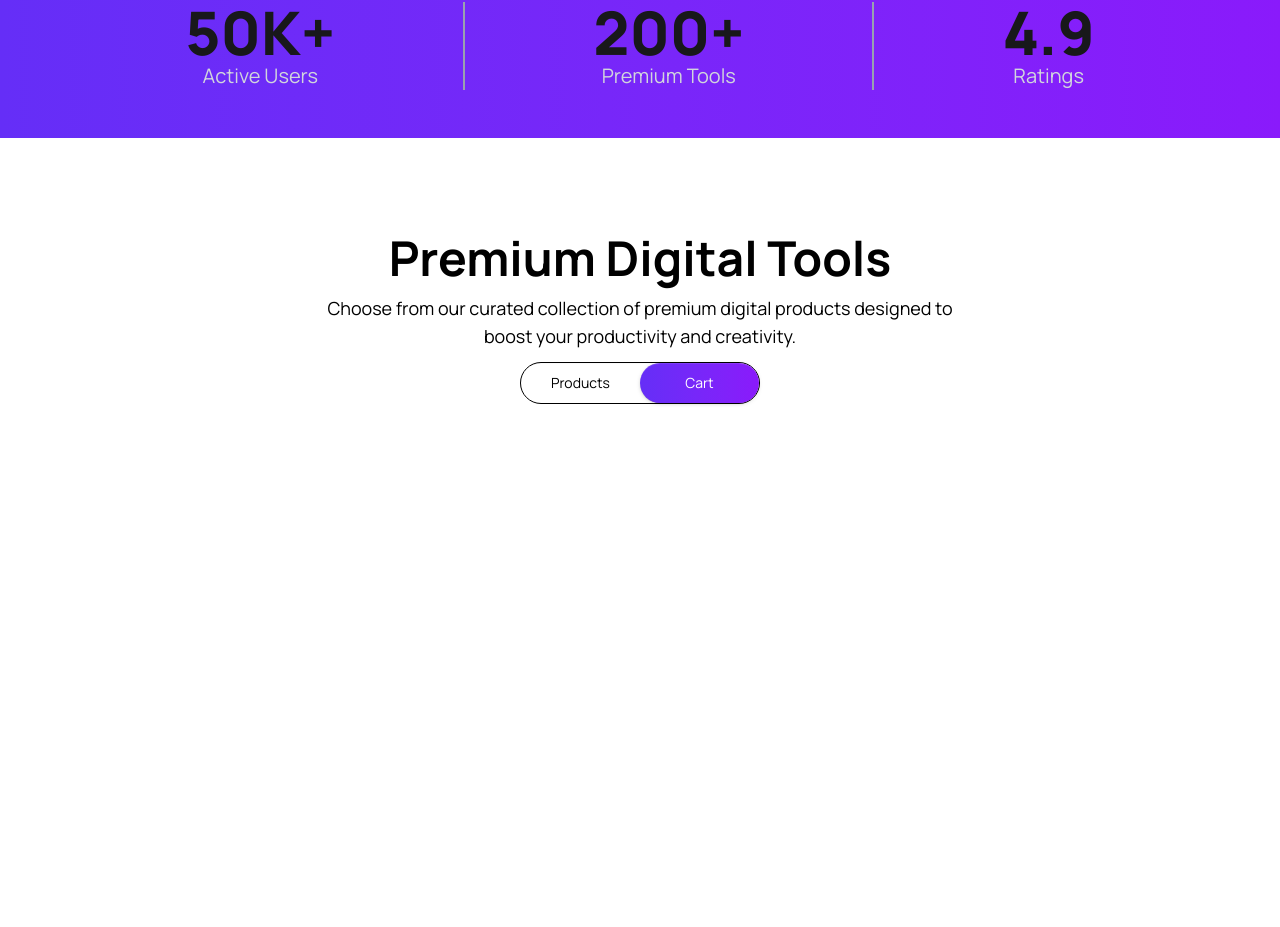
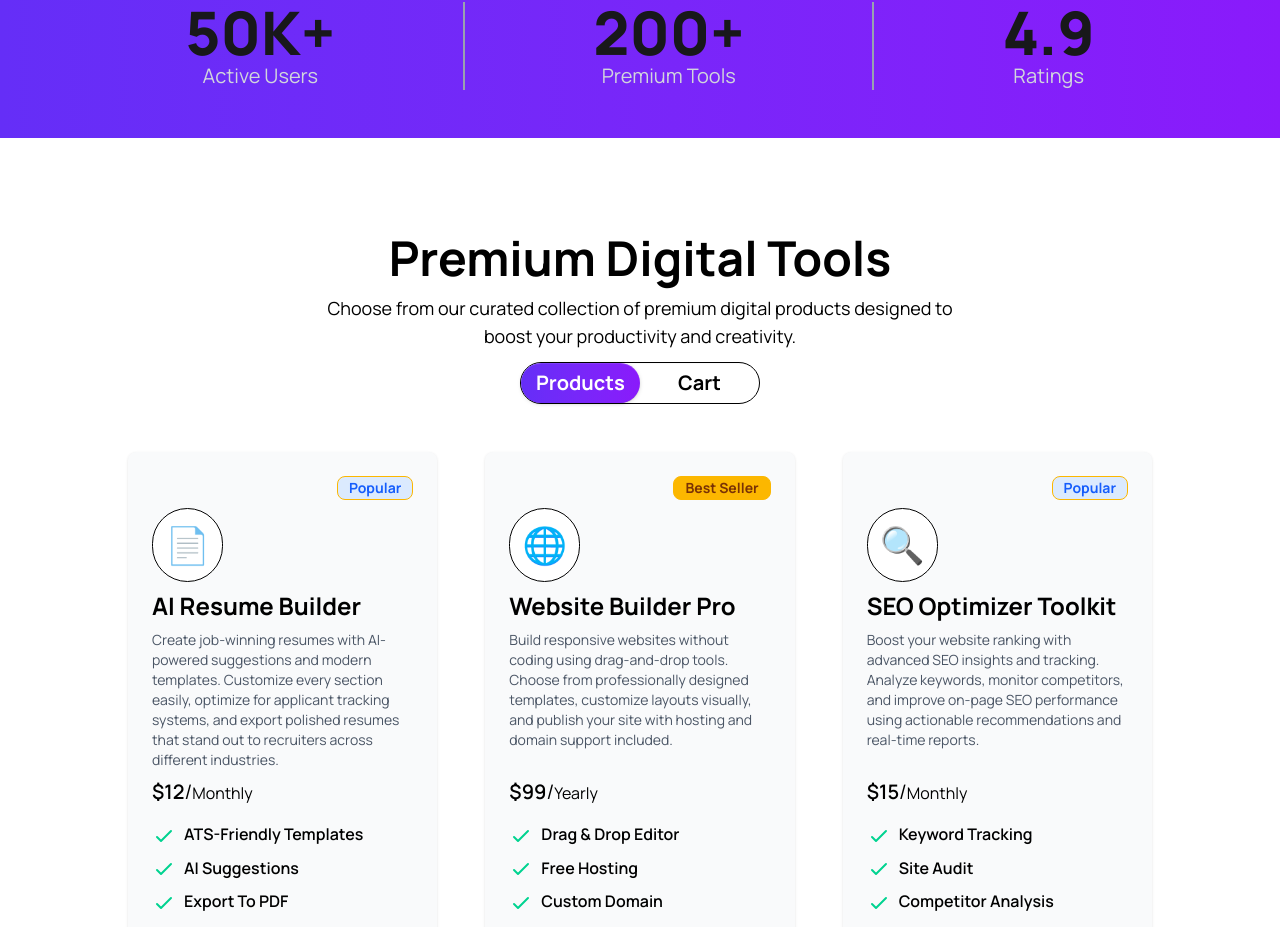
Before and after one commit to Chanbadsha/DigiTool, a React (Vite) app: page / in a window 1280 px wide. Shown: the part 928-1855 px from the top of the page. Before the commit the page ends 1428 px from the top, so only its background shows below. Built offline with nearby package versions, Linux system fonts and the light colour scheme.

Commit message:
Products Card Displayed

```diff
--- a/package.json
+++ b/package.json
@@ -11,6 +11,7 @@
   },
   "dependencies": {
     "@tailwindcss/vite": "^4.2.2",
+    "axios": "^1.14.0",
     "lucide-react": "^1.7.0",
     "react": "^19.2.4",
     "react-dom": "^19.2.4",
--- a/public/products.json
+++ b/public/products.json
@@ -2,7 +2,7 @@
     {
         "id": 1,
         "name": "AI Resume Builder",
-        "description": "Create job-winning resumes with AI-powered suggestions and modern templates.",
+        "description": "Create job-winning resumes with AI-powered suggestions and modern templates. Customize every section easily, optimize for applicant tracking systems, and export polished resumes that stand out to recruiters across different industries.",
         "price": 12,
         "period": "monthly",
         "tag": "popular",
@@ -10,14 +10,16 @@
         "features": [
             "ATS-friendly templates",
             "AI suggestions",
-            "Export to PDF"
+            "Export to PDF",
+            "Custom sections",
+            "Real-time preview"
         ],
         "icon": "📄"
     },
     {
         "id": 2,
         "name": "Website Builder Pro",
-        "description": "Build responsive websites without coding using drag-and-drop tools.",
+        "description": "Build responsive websites without coding using drag-and-drop tools. Choose from professionally designed templates, customize layouts visually, and publish your site with hosting and domain support included.",
         "price": 99,
         "period": "yearly",
         "tag": "best seller",
@@ -25,14 +27,16 @@
         "features": [
             "Drag & drop editor",
             "Free hosting",
-            "Custom domain"
+            "Custom domain",
+            "Responsive templates",
+            "SEO settings"
         ],
         "icon": "🌐"
     },
     {
         "id": 3,
         "name": "SEO Optimizer Toolkit",
-        "description": "Boost your website ranking with advanced SEO insights and tracking.",
+        "description": "Boost your website ranking with advanced SEO insights and tracking. Analyze keywords, monitor competitors, and improve on-page SEO performance using actionable recommendations and real-time reports.",
         "price": 15,
         "period": "monthly",
         "tag": "popular",
@@ -40,14 +44,16 @@
         "features": [
             "Keyword tracking",
             "Site audit",
-            "Competitor analysis"
+            "Competitor analysis",
+            "Backlink checker",
+            "SEO reports"
         ],
         "icon": "🔍"
     },
     {
         "id": 4,
         "name": "Social Media Scheduler",
-        "description": "Plan, schedule, and automate posts across all major platforms.",
+        "description": "Plan, schedule, and automate posts across all major platforms. Manage multiple accounts, visualize content with a calendar view, and track engagement performance to grow your audience efficiently.",
         "price": 10,
         "period": "monthly",
         "tag": "new",
@@ -55,14 +61,16 @@
         "features": [
             "Multi-platform posting",
             "Calendar view",
-            "Analytics"
+            "Analytics",
+            "Auto scheduling",
+            "Post preview"
         ],
         "icon": "📅"
     },
     {
         "id": 5,
         "name": "Email Marketing Pro",
-        "description": "Create high-converting email campaigns with automation tools.",
+        "description": "Create high-converting email campaigns with automation tools. Design beautiful emails, segment your audience, and track campaign performance with detailed analytics to maximize conversions.",
         "price": 20,
         "period": "monthly",
         "tag": "best seller",
@@ -70,14 +78,16 @@
         "features": [
             "Automation workflows",
             "Templates",
-            "Performance analytics"
+            "Performance analytics",
+            "Audience segmentation",
+            "A/B testing"
         ],
         "icon": "📧"
     },
     {
         "id": 6,
         "name": "UI Design System Kit",
-        "description": "Pre-built UI components and design systems for faster development.",
+        "description": "Pre-built UI components and design systems for faster development. Use ready-made assets, maintain design consistency, and speed up your workflow with reusable and scalable design elements.",
         "price": 49,
         "period": "one-time",
         "tag": "popular",
@@ -85,14 +95,16 @@
         "features": [
             "Figma components",
             "Dark mode",
-            "Reusable assets"
+            "Reusable assets",
+            "Design tokens",
+            "Responsive layouts"
         ],
         "icon": "🎨"
     },
     {
         "id": 7,
         "name": "AI Content Generator",
-        "description": "Generate blogs, ads, and social media content in seconds.",
+        "description": "Generate blogs, ads, and social media content in seconds. Save time on writing, produce high-quality content ideas, and customize outputs for different platforms and audiences easily.",
         "price": 18,
         "period": "monthly",
         "tag": "popular",
@@ -100,14 +112,16 @@
         "features": [
             "Blog writing",
             "Ad copy",
-            "Social captions"
+            "Social captions",
+            "Tone control",
+            "Multi-language support"
         ],
         "icon": "🤖"
     },
     {
         "id": 8,
         "name": "Cloud Storage Plus",
-        "description": "Secure cloud storage with fast access and file sharing.",
+        "description": "Secure cloud storage with fast access and file sharing. Store your files safely, sync across devices, and share documents easily with advanced privacy and backup features.",
         "price": 8,
         "period": "monthly",
         "tag": "best seller",
@@ -115,14 +129,16 @@
         "features": [
             "100GB storage",
             "Secure sharing",
-            "Auto backup"
+            "Auto backup",
+            "File versioning",
+            "Cross-device sync"
         ],
         "icon": "☁️"
     },
     {
         "id": 9,
         "name": "Freelancer Toolkit",
-        "description": "All-in-one toolkit for freelancers to manage clients and projects.",
+        "description": "All-in-one toolkit for freelancers to manage clients and projects. Create invoices, send proposals, and organize client communication efficiently to grow your freelance business.",
         "price": 39,
         "period": "one-time",
         "tag": "new",
@@ -130,14 +146,16 @@
         "features": [
             "Invoice generator",
             "Proposal templates",
-            "Client CRM"
+            "Client CRM",
+            "Expense tracking",
+            "Contract templates"
         ],
         "icon": "🧑‍💻"
     },
     {
         "id": 10,
         "name": "Code Snippet Manager",
-        "description": "Organize and reuse your code snippets efficiently.",
+        "description": "Organize and reuse your code snippets efficiently. Store frequently used code, search quickly with tags, and sync across devices to improve your development workflow.",
         "price": 7,
         "period": "monthly",
         "tag": "popular",
@@ -145,14 +163,16 @@
         "features": [
             "Syntax highlighting",
             "Search & tags",
-            "Cloud sync"
+            "Cloud sync",
+            "Snippet sharing",
+            "Version history"
         ],
         "icon": "💻"
     },
     {
         "id": 11,
         "name": "Analytics Dashboard Pro",
-        "description": "Track and visualize your business data in real-time.",
+        "description": "Track and visualize your business data in real-time. Build custom dashboards, monitor key metrics, and generate reports to make data-driven decisions quickly.",
         "price": 25,
         "period": "monthly",
         "tag": "best seller",
@@ -160,14 +180,16 @@
         "features": [
             "Real-time data",
             "Custom charts",
-            "Export reports"
+            "Export reports",
+            "Data integration",
+            "Alerts & notifications"
         ],
         "icon": "📊"
     },
     {
         "id": 12,
         "name": "Password Manager Secure",
-        "description": "Store and manage your passwords with top-level encryption.",
+        "description": "Store and manage your passwords with top-level encryption. Keep your accounts safe, auto-fill credentials securely, and access your data across multiple devices.",
         "price": 5,
         "period": "monthly",
         "tag": "popular",
@@ -175,14 +197,16 @@
         "features": [
             "End-to-end encryption",
             "Auto-fill",
-            "Multi-device sync"
+            "Multi-device sync",
+            "Password generator",
+            "Secure vault"
         ],
         "icon": "🔐"
     },
     {
         "id": 13,
         "name": "Online Course Builder",
-        "description": "Create and sell online courses easily.",
+        "description": "Create and sell online courses easily. Upload videos, manage students, and integrate payments to build a complete e-learning platform.",
         "price": 79,
         "period": "yearly",
         "tag": "new",
@@ -190,14 +214,16 @@
         "features": [
             "Video hosting",
             "Student management",
-            "Payment integration"
+            "Payment integration",
+            "Course builder",
+            "Progress tracking"
         ],
         "icon": "🎓"
     },
     {
         "id": 14,
         "name": "Project Management Tool",
-        "description": "Manage tasks, teams, and deadlines efficiently.",
+        "description": "Manage tasks, teams, and deadlines efficiently. Use boards, collaborate with your team, and track progress to ensure projects are delivered on time.",
         "price": 14,
         "period": "monthly",
         "tag": "best seller",
@@ -205,14 +231,16 @@
         "features": [
             "Kanban boards",
             "Team collaboration",
-            "Deadline tracking"
+            "Deadline tracking",
+            "Task assignment",
+            "Progress reports"
         ],
         "icon": "📌"
     },
     {
         "id": 15,
         "name": "API Testing Tool",
-        "description": "Test and debug APIs with an easy-to-use interface.",
+        "description": "Test and debug APIs with an easy-to-use interface. Send requests, analyze responses, and automate testing workflows to improve development efficiency.",
         "price": 11,
         "period": "monthly",
         "tag": "popular",
@@ -220,7 +248,9 @@
         "features": [
             "REST support",
             "Automated testing",
-            "Request history"
+            "Request history",
+            "Environment variables",
+            "Response validation"
         ],
         "icon": "🔗"
     }
--- /dev/null
+++ b/src/components/ProductShowcase/ProductCard/ProductCard.jsx
@@ -0,0 +1,63 @@
+import React from "react";
+const tagColors = {
+  popular: "bg-blue-100 text-blue-600",
+  bestSeller: "bg-green-100 text-green-600",
+  new: "bg-purple-100 text-purple-600",
+};
+const ProductCard = ({ product }) => {
+  console.log(product);
+  const { name, description, tag, price, period, features, icon } = product;
+  return (
+    <div className="card w-full bg-gray-50 text-black h-full shadow-sm">
+      <div className="card-body w-full   ">
+        <span
+          className={`badge badge-md capitalize font-bold badge-warning  self-end  ${tagColors[tag]} `}
+        >
+          {tag}
+        </span>
+
+        <span className="text-2xl lg:text-4xl border rounded-full self-start px-1.5 py-2 lg:px-3 lg:py-4 bg-white">
+          {icon}
+        </span>
+
+        <h2 className="lg:text-2xl text-xl  font-bold ">{name}</h2>
+
+        <p className="text-sm text-gray-600">{description}</p>
+        <div className="flex justify-between ">
+          <span className="text-xl capitalize  ">
+            <span className="font-semibold"> ${price}</span>/
+            <small>{period}</small>
+          </span>
+        </div>
+        <ul className="mt-2 flex flex-col gap-2 text-xs lg:text-base  font-semibold">
+          {features.map((feature) => (
+            <li>
+              <svg
+                xmlns="http://www.w3.org/2000/svg"
+                className="size-5 lg:size-6 me-2 inline-block text-success"
+                fill="none"
+                viewBox="0 0 24 24"
+                stroke="currentColor"
+              >
+                <path
+                  strokeLinecap="round"
+                  strokeLinejoin="round"
+                  strokeWidth="2"
+                  d="M5 13l4 4L19 7"
+                />
+              </svg>
+              <span className="capitalize">{feature}</span>
+            </li>
+          ))}
+        </ul>
+        <div className="mt-auto">
+          <button className="btn btn-primary btn-block mt-auto bg-linear-to-r text-white font-bold from-[#652ef7] to-[#8a1afb] px-2 py-2 rounded-full text-xs xs:hidden md:text-base ">
+            Buy Now
+          </button>
+        </div>
+      </div>
+    </div>
+  );
+};
+
+export default ProductCard;
--- /dev/null
+++ b/src/components/ProductShowcase/ProductCardsSection/ProductCards.jsx
@@ -0,0 +1,16 @@
+import React, { use } from "react";
+import ProductCard from "../ProductCard/ProductCard";
+
+const ProductCards = ({ productPromise }) => {
+  const products = use(productPromise);
+
+  return (
+    <div className="grid xl:grid-cols-3 md:grid-cols-2 mt-12 gap-12 md:px-12 px-6">
+      {products.map((product) => (
+        <ProductCard product={product} />
+      ))}
+    </div>
+  );
+};
+
+export default ProductCards;
--- a/src/components/ProductShowcase/ProductShowcase.jsx
+++ b/src/components/ProductShowcase/ProductShowcase.jsx
@@ -1,10 +1,22 @@
-import React from "react";
+import React, { Suspense } from "react";
 import SectionIntro from "./SectionIntro/SectionIntro";
+import ProductCards from "./ProductCardsSection/ProductCards";
+
+const productPromise = fetch("products.json").then((res) => res.json());
 
 const ProductShowcase = () => {
   return (
-    <div className="bg-white flex justify-center items-center text-black lg:py-24 py-6">
-      <SectionIntro />
+    <div className="bg-white lg:py-24 py-6 2xl:px-60 lg:px-20 ">
+      <div className=" flex justify-center items-center text-black ">
+        {" "}
+        <SectionIntro />
+      </div>
+
+      <Suspense
+        fallback={<span className="loading loading-bars loading-xl"></span>}
+      >
+        <ProductCards productPromise={productPromise} />
+      </Suspense>
     </div>
   );
 };
--- a/src/components/ProductShowcase/SectionIntro/SectionIntro.jsx
+++ b/src/components/ProductShowcase/SectionIntro/SectionIntro.jsx
@@ -34,15 +34,15 @@ const SectionIntro = () => {
         <input
           type="radio"
           name="my_tabs_1"
-          className={`tab text-black checked:text-white rounded-l-full rounded-r-full  checked:bg-linear-to-r  from-[#652ef7] to-[#8a1afb] flex-1 duration-75`}
+          className={`tab text-black checked:text-white rounded-l-full rounded-r-full  checked:bg-linear-to-r  from-[#652ef7] to-[#8a1afb] flex-1 duration-75 lg:text-xl font-bold`}
           aria-label="Products"
+          defaultChecked
         />
         <input
           type="radio"
           name="my_tabs_1"
-          className={`tab text-black checked:text-white  rounded-r-full rounded-l-full checked:bg-linear-to-r  from-[#652ef7] to-[#8a1afb] flex-1 duration-75 `}
+          className={`tab text-black checked:text-white  rounded-r-full rounded-l-full checked:bg-linear-to-r  to-[#652ef7] from-[#8a1afb] flex-1 duration-75 lg:text-xl font-bold `}
           aria-label="Cart"
-          defaultChecked
         />
       </div>
     </div>
```
Also changed, not shown: 1 other file (tests, documents, lock files or other folders).
